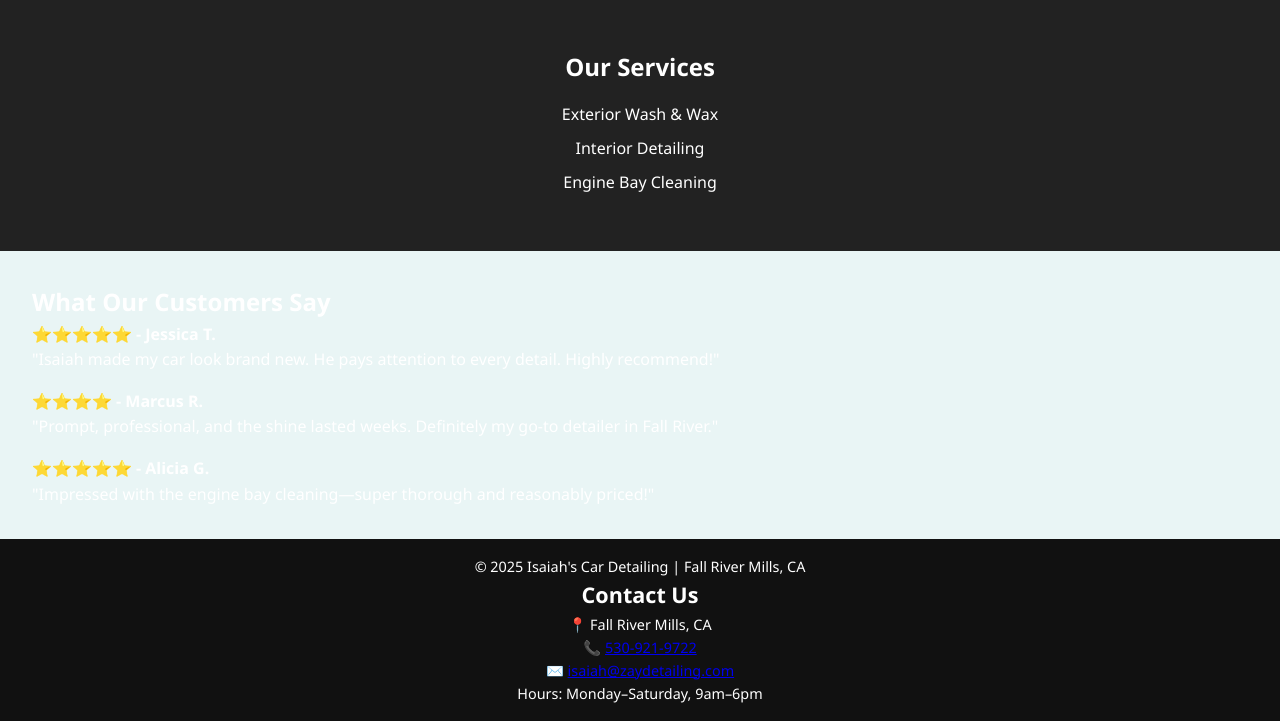
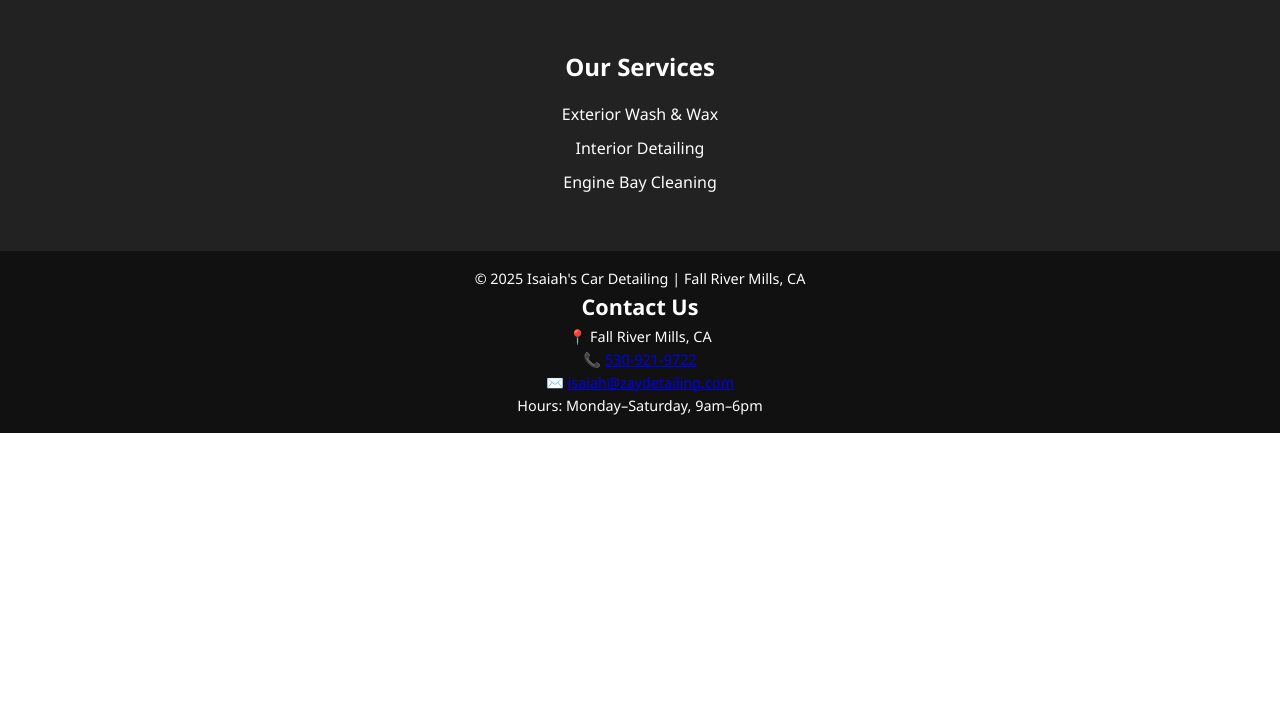
Before and after one commit to N8ThugR8/Zay-Detailing, a plain HTML site: page index.html in a window 1280 px wide. Shown: the part 800-1521 px from the top of the page. After the commit the page ends 1233 px from the top, so only its background shows below. Drawn offline with Linux system fonts and the light colour scheme.

Commit message:
Update index.html

```diff
--- a/index.html
+++ b/index.html
@@ -25,21 +25,7 @@
       <li>Engine Bay Cleaning</li>
     </ul>
   </section>
-<section id="reviews" style="padding: 2em; background-color: #e9f5f5;">
-  <h2>What Our Customers Say</h2>
-  <div style="margin-bottom: 1em;">
-    <strong>⭐️⭐️⭐️⭐️⭐️ - Jessica T.</strong>
-    <p>"Isaiah made my car look brand new. He pays attention to every detail. Highly recommend!"</p>
-  </div>
-  <div style="margin-bottom: 1em;">
-    <strong>⭐️⭐️⭐️⭐️ - Marcus R.</strong>
-    <p>"Prompt, professional, and the shine lasted weeks. Definitely my go-to detailer in Fall River."</p>
-  </div>
-  <div>
-    <strong>⭐️⭐️⭐️⭐️⭐️ - Alicia G.</strong>
-    <p>"Impressed with the engine bay cleaning—super thorough and reasonably priced!"</p>
-  </div>
-</section>
+
 
   <footer>
     <p>© 2025 Isaiah's Car Detailing | Fall River Mills, CA</p>
```
